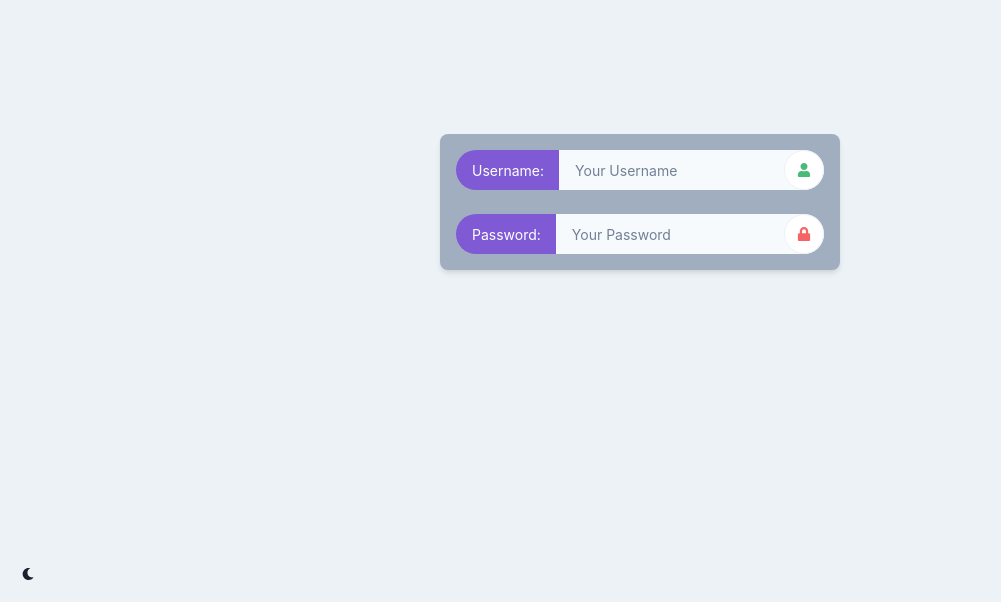
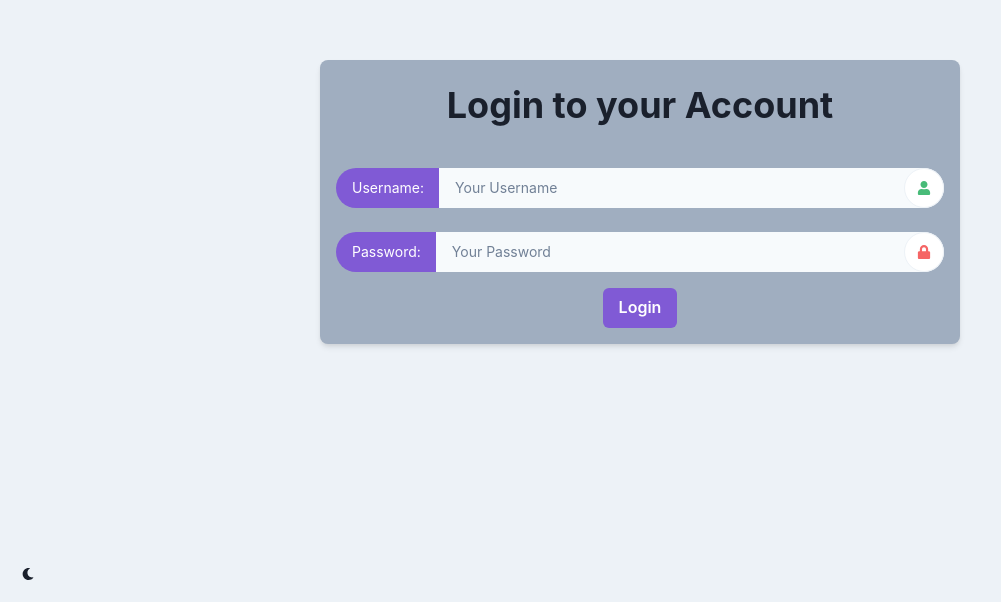
Before and after one commit to DaniDevOfficial/Wish-Sananger-Dananger, a React (Vite) app: page / in a window 1280 px wide. Shown: the part 198-800 px from the top of the page, without its empty margins (0-1001 px from the left). Built offline with nearby package versions, Linux system fonts and the light colour scheme.

Commit message:
sum more styling

```diff
--- a/src/Pages/Login.tsx
+++ b/src/Pages/Login.tsx
@@ -7,10 +7,29 @@ import {
     InputGroup,
     InputLeftAddon,
     InputRightElement,
+    Heading,
+    FormControl,
+    Button,
+
+
 } from "@chakra-ui/react";
-import {  FaUser, FaLock } from "react-icons/fa";
+import { useState } from "react";
+import { FaUser, FaLock } from "react-icons/fa";
+type State = {
+    username: string | null;
+    password: string | null;
+};
+export function Login({ colorMode }: { colorMode: string }) {
+    const [username, setUsername] = useState<string | null>("");
+    const [password, setPassword] = useState<string | null>("");
 
-export function Login({ colorMode }) {
+    const handleUsernameChange = (event: React.ChangeEvent<HTMLInputElement>) => {
+        setUsername(event.target.value);
+    };
+
+    const handlePasswordChange = (event: React.ChangeEvent<HTMLInputElement>) => {
+        setPassword(event.target.value);
+    };
     return (
         <Box
             position="relative"
@@ -25,37 +44,54 @@ export function Login({ colorMode }) {
                 bg={colorMode === "light" ? "gray.400" : "gray.600"}
                 borderRadius="lg"
                 boxShadow="md"
-                width="400px"
+                width="50vw"
                 textAlign="center"
             >
+                <Heading as="h2" size="xl" marginBottom="10" mt={2}>
+                    Login to your Account
+                </Heading>
                 <SimpleGrid gap={6}>
+
                     <GridItem colSpan={2}>
+                        <FormControl isRequired>
                             <InputGroup variant="custom" colorScheme="purple">
                                 <InputLeftAddon>Username:</InputLeftAddon>
                                 <Input type="text" placeholder="Your Username"
-                                color={colorMode === "light" ? "gray.400" : "gray.100"}
+                                    color={colorMode === "light" ? "black" : "gray.100"}
+                                    value={username}
+                                    onChange={handleUsernameChange}
+
                                 />
                                 <InputRightElement pointerEvents="none">
                                     <Icon as={FaUser} color="green.400" />
                                 </InputRightElement>
                             </InputGroup>
+                        </FormControl>
                     </GridItem>
                     <GridItem colSpan={2}>
+                        <FormControl isRequired>
+
                             <InputGroup variant="custom" colorScheme="purple">
                                 <InputLeftAddon>Password:</InputLeftAddon>
                                 <Input
                                     type="password"
                                     placeholder="Your Password"
-                                color={colorMode === "light" ? "gray.400" : "white.400"}
+                                    color={colorMode === "light" ? "black" : "white.400"}
+                                    onChange={handlePasswordChange}
                                 />
-
                                 <InputRightElement pointerEvents="none">
                                     <Icon as={FaLock} color="red.400" />
                                 </InputRightElement>
                             </InputGroup>
+                        </FormControl>
                     </GridItem>
                 </SimpleGrid>
-
+                <Button
+                colorScheme='purple'
+                marginTop="4"
+                >
+                    Login
+                    </Button>
                             </Box>
         </Box>
     );
```
Lines whose indentation alone changed are shown as unchanged.
